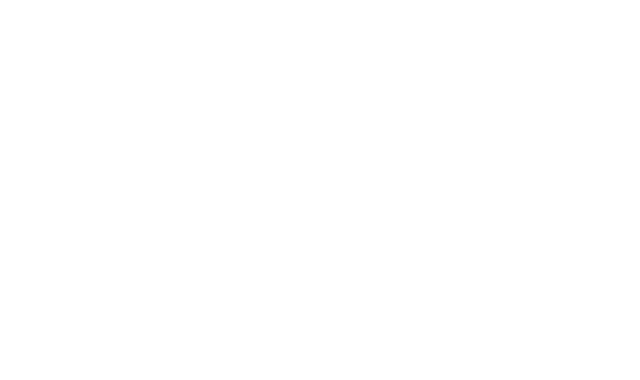
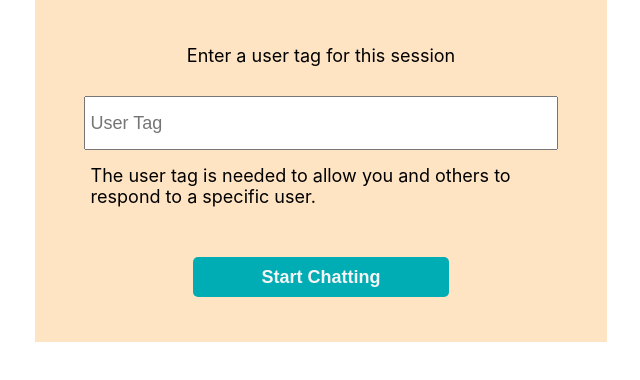
Before and after one commit to amyyyyphan/APChat, a React (Create React App) app in the folder frontend/: page /create-user-tag in a window 1280 px wide. Before the commit this address had no page. Shown: the top 380 px of the page, without its empty margins (319-959 px from the left). Built offline with nearby package versions, Linux system fonts and the light colour scheme.

Commit message:
add create user tag page

```diff
--- a/frontend/package.json
+++ b/frontend/package.json
@@ -3,13 +3,16 @@
   "version": "0.1.0",
   "private": true,
   "dependencies": {
+    "@reduxjs/toolkit": "^2.2.3",
     "@testing-library/jest-dom": "^5.17.0",
     "@testing-library/react": "^13.4.0",
     "@testing-library/user-event": "^13.5.0",
     "react": "^18.2.0",
     "react-dom": "^18.2.0",
+    "react-redux": "^9.1.0",
     "react-router-dom": "^6.22.3",
     "react-scripts": "5.0.1",
+    "redux": "^5.0.1",
     "web-vitals": "^2.1.4"
   },
   "scripts": {
--- a/frontend/src/App.js
+++ b/frontend/src/App.js
@@ -2,12 +2,14 @@
 import HomePage from "./pages/Home";
 
 import styles from "./App.module.css"
+import CreateUserTagPage from "./pages/CreateUserTag";
 
 const App = () => {
   return (
     <div className={styles.app}>
       <Routes>
         <Route path="/" element={<HomePage />}/>
+        <Route path="/create-user-tag" element={<CreateUserTagPage />}/>
       </Routes>
     </div>
   );
--- a/frontend/src/components/TopicButton/TopicButton.module.css
+++ b/frontend/src/components/TopicButton/TopicButton.module.css
@@ -2,7 +2,6 @@
   border: none;
   border-radius: 5px 5px 5px 5px;
   text-align: center;
-  text-decoration: none;
   font-size: 20px;
   font-weight: bold;
   width: 50%;
--- a/frontend/src/index.js
+++ b/frontend/src/index.js
@@ -1,15 +1,19 @@
-import React from 'react';
-import ReactDOM from 'react-dom/client';
-import './index.css';
-import App from './App';
-import reportWebVitals from './reportWebVitals';
+import React from "react";
+import ReactDOM from "react-dom/client";
+import "./index.css";
+import App from "./App";
+import reportWebVitals from "./reportWebVitals";
 import { BrowserRouter as Router } from "react-router-dom";
+import store from "./store/store";
+import { Provider } from "react-redux";
 
-const root = ReactDOM.createRoot(document.getElementById('root'));
+const root = ReactDOM.createRoot(document.getElementById("root"));
 root.render(
   <Router>
     <React.StrictMode>
-      <App />
+      <Provider store={store}>
+        <App />
+      </Provider>
     </React.StrictMode>
   </Router>
 );
--- /dev/null
+++ b/frontend/src/pages/CreateUserTag/CreateUserTagPage.js
@@ -0,0 +1,45 @@
+import { useSelector, useDispatch } from "react-redux";
+import { useEffect, useState } from "react";
+import { useNavigate } from "react-router-dom";
+
+import styles from "./CreateUserTagPage.module.css";
+
+const CreateUserTagPage = () => {
+  const navigate = useNavigate();
+
+  const dispatch = useDispatch();
+  const userTagInfo = useSelector((state) => state.userTag);
+  const currentChatroom = useSelector((state => state.currentChatroom));
+
+  const [userTag, setUserTag] = useState("");
+
+  useEffect(() => {
+    if (userTagInfo && !currentChatroom) {
+      navigate("/");
+    }
+  }, [userTagInfo]);
+
+  const handleSubmit = (e) => {
+    e.preventDefault();
+    dispatch({ type: "SET_USER_TAG", payload: userTag });
+  };
+
+  return (
+    <div className={styles.userTagForm}>
+      <form onSubmit={handleSubmit}>
+        <div className={styles.enterUserTagPrompt}>
+          <label>Enter a user tag for this session</label>
+        </div>
+        <input
+          className={styles.userTagInput}
+          placeholder="User Tag"
+          onChange={(e) => setUserTag(e.target.value)}
+        />
+        <div className={styles.userTagExplanation}>The user tag is needed to allow you and others to respond to a specific user.</div>
+        <button className={styles.startChattingButton}>Start Chatting</button>
+      </form>
+    </div>
+  )
+}
+
+export default CreateUserTagPage;
--- /dev/null
+++ b/frontend/src/pages/CreateUserTag/CreateUserTagPage.module.css
@@ -0,0 +1,40 @@
+.userTagForm {
+  width: 40%;
+  text-align: center;
+  padding: 30px;
+  margin: auto;
+  background-color: bisque;
+}
+
+.enterUserTagPrompt {
+  font-size: 18px;
+  margin: 15px;
+}
+
+.userTagInput {
+  width: 90%;
+  margin: 15px;
+  padding: 5px 5px;
+  height: 40px;
+  font-size: 18px;
+}
+
+.userTagExplanation {
+  width: 90%;
+  font-size: 18px;
+  margin: auto;
+  text-align: left;
+}
+
+.startChattingButton {
+  border: none;
+  border-radius: 5px 5px 5px 5px;
+  text-align: center;
+  font-size: 18px;
+  font-weight: bold;
+  width: 50%;
+  height: 40px;
+  margin: 50px 15px 15px 15px;
+  background-color: #00adb5;
+  color: #f5f5f5;
+}
--- /dev/null
+++ b/frontend/src/pages/CreateUserTag/index.js
@@ -0,0 +1,3 @@
+import CreateUserTagPage from "./CreateUserTagPage";
+
+export default CreateUserTagPage;
--- a/frontend/src/pages/Home/HomePage.module.css
+++ b/frontend/src/pages/Home/HomePage.module.css
@@ -4,6 +4,5 @@
 }
 
 .selectPrompt {
-  text-decoration: none;
   font-size: 20px;
 }
--- /dev/null
+++ b/frontend/src/reducers/index.js
@@ -0,0 +1,28 @@
+const initialState = {
+  userTag: null,
+  currentChatroom: null,
+};
+
+const rootReducer = (state = initialState, action) => {
+  switch (action.type) {
+    case "SET_USER_TAG":
+      return {
+        ...state,
+        userTag: action.payload,
+      };
+    case "SET_CURRENT_CHATROOM":
+      return {
+        ...state,
+        currentChatroom: action.payload,
+      };
+    case "LEAVE_CURRENT_CHATROOM":
+      return {
+        ...state,
+        currentChatroom: null,
+      };
+    default:
+      return state;
+  }
+};
+
+export default rootReducer;
--- /dev/null
+++ b/frontend/src/store/store.js
@@ -0,0 +1,8 @@
+import { configureStore } from "@reduxjs/toolkit";
+import rootReducer from "../reducers/index";
+
+const store = configureStore({
+  reducer: rootReducer
+});
+
+export default store;
```
Also changed, not shown: 1 other file (tests, documents, lock files or other folders).
